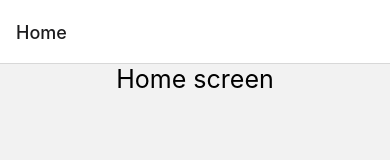
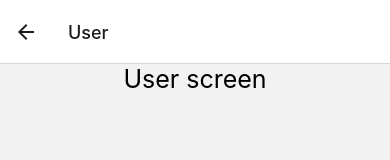
Before and after one commit to JuanDls01/ReactNativeTsTemplate, a React Native app: screen /User in a window 390 px wide. Before the commit this address had no page. Shown: the top 160 px of the page. Built offline with nearby package versions, Linux system fonts and the light colour scheme.

Commit message:
add homeScreen and userScreen in the new screen folder

```diff
--- a/App.tsx
+++ b/App.tsx
@@ -1,15 +1,8 @@
 import {NavigationContainer} from '@react-navigation/native';
 import React from 'react';
-import {StyleSheet, Text, View} from 'react-native';
 import {createNativeStackNavigator} from '@react-navigation/native-stack';
-
-function HomeScreen() {
-  return (
-    <View style={styles.view}>
-      <Text style={styles.title}>Home screen</Text>
-    </View>
-  );
-}
+import HomeScreen from './src/screens/Home';
+import UserScreen from './src/screens/User';
 
 const Stack = createNativeStackNavigator();
 
@@ -18,24 +11,10 @@ function App(): JSX.Element {
     <NavigationContainer>
       <Stack.Navigator>
         <Stack.Screen name="Home" component={HomeScreen} />
+        <Stack.Screen name="User" component={UserScreen} />
       </Stack.Navigator>
     </NavigationContainer>
   );
 }
 
-const styles = StyleSheet.create({
-  container: {
-    backgroundColor: 'white',
-    flex: 1,
-    justifyContent: 'center',
-  },
-  view: {
-    alignItems: 'center',
-  },
-  title: {
-    color: 'black',
-    fontSize: 25,
-  },
-});
-
 export default App;
--- /dev/null
+++ b/src/screens/Home/index.tsx
@@ -0,0 +1,30 @@
+import React from 'react';
+import {StyleSheet, Text, View} from 'react-native';
+import {SafeAreaView} from 'react-native-safe-area-context';
+
+const HomeScreen = () => {
+  return (
+    <SafeAreaView>
+      <View style={styles.view}>
+        <Text style={styles.title}>Home screen</Text>
+      </View>
+    </SafeAreaView>
+  );
+};
+
+const styles = StyleSheet.create({
+  container: {
+    backgroundColor: 'white',
+    flex: 1,
+    justifyContent: 'center',
+  },
+  view: {
+    alignItems: 'center',
+  },
+  title: {
+    color: 'black',
+    fontSize: 25,
+  },
+});
+
+export default HomeScreen;
--- /dev/null
+++ b/src/screens/User/index.tsx
@@ -0,0 +1,30 @@
+import React from 'react';
+import {StyleSheet, Text, View} from 'react-native';
+import {SafeAreaView} from 'react-native-safe-area-context';
+
+const UserScreen = () => {
+  return (
+    <SafeAreaView>
+      <View style={styles.view}>
+        <Text style={styles.title}>User screen</Text>
+      </View>
+    </SafeAreaView>
+  );
+};
+
+const styles = StyleSheet.create({
+  container: {
+    backgroundColor: 'white',
+    flex: 1,
+    justifyContent: 'center',
+  },
+  view: {
+    alignItems: 'center',
+  },
+  title: {
+    color: 'black',
+    fontSize: 25,
+  },
+});
+
+export default UserScreen;
```
